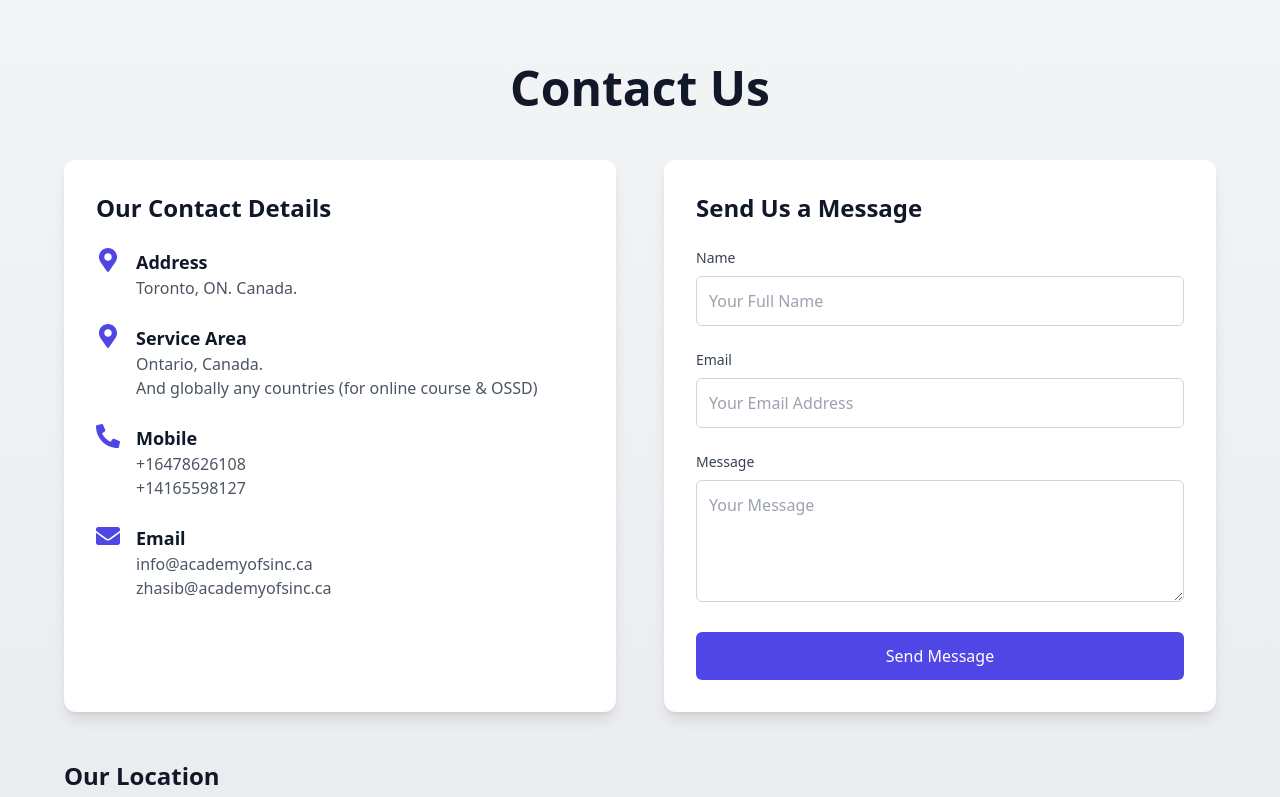
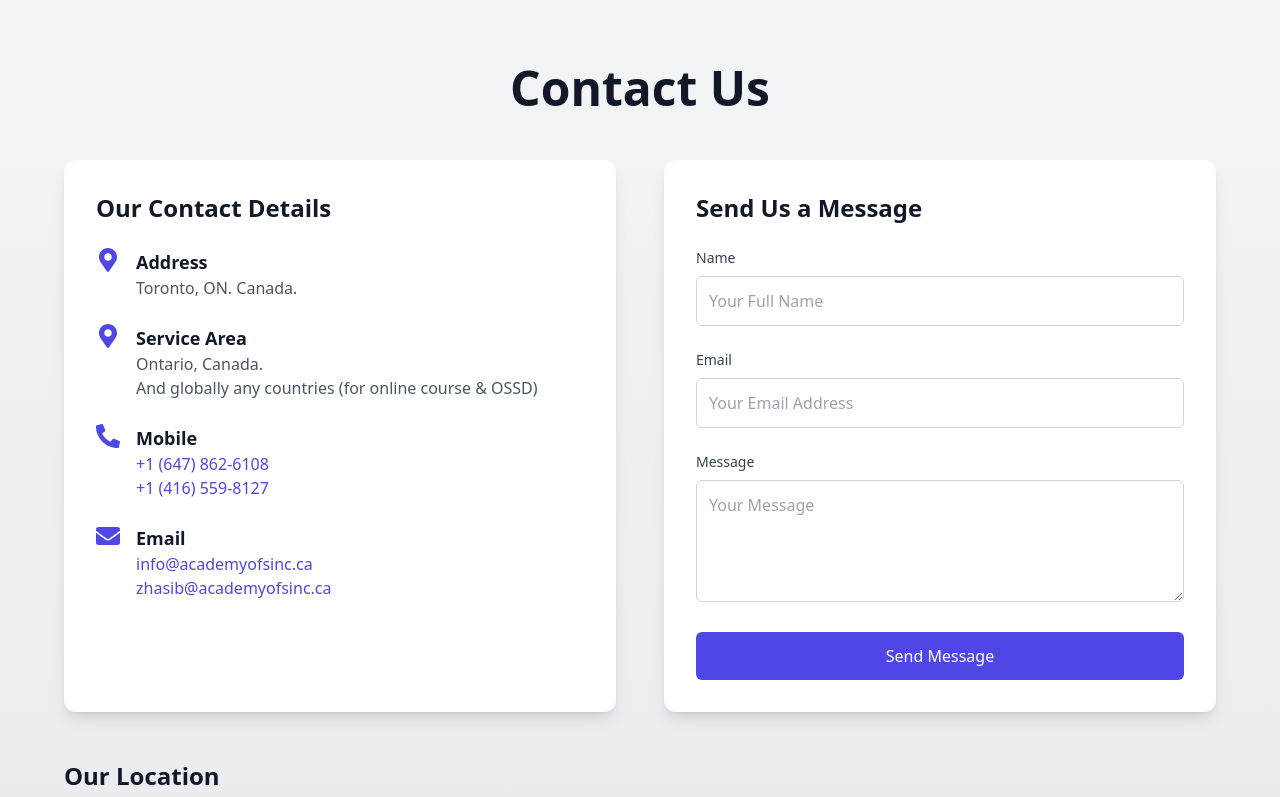
Before and after one commit to saiyadm9/lms-frontend, a Next.js app: page /about/contact-us in a window 1280 px wide. Shown: the part 400-1197 px from the top of the page. Built offline with nearby package versions, Linux system fonts and the light colour scheme.

Commit message:
updated contact links

```diff
--- a/src/app/(frontend)/about/contact-us/page.js
+++ b/src/app/(frontend)/about/contact-us/page.js
@@ -15,7 +15,6 @@
           Contact Us
         </h1>
         <div className='grid grid-cols-1 lg:grid-cols-2 gap-12 max-w-6xl mx-auto'>
-          {/* Contact Information */}
           <div className='bg-white p-8 rounded-xl shadow-lg space-y-6'>
             <h2 className='text-2xl font-semibold text-gray-900 mb-6'>
               Our Contact Details
@@ -43,8 +42,22 @@
               <FaPhoneAlt className='text-indigo-600 text-2xl flex-shrink-0' />
               <div>
                 <p className='font-bold text-lg text-gray-900'>Mobile</p>
-                <p className='text-gray-600'>+16478626108</p>
-                <p className='text-gray-600'>+14165598127</p>
+                <p className='text-gray-600'>
+                  <a
+                    href='tel:+16478626108'
+                    className='text-indigo-600 hover:underline'
+                  >
+                    +1 (647) 862-6108
+                  </a>
+                </p>
+                <p className='text-gray-600'>
+                  <a
+                    href='tel:+14165598127'
+                    className='text-indigo-600 hover:underline'
+                  >
+                    +1 (416) 559-8127
+                  </a>
+                </p>
               </div>
             </div>
 
@@ -52,22 +65,35 @@
               <FaEnvelope className='text-indigo-600 text-2xl flex-shrink-0' />
               <div>
                 <p className='font-bold text-lg text-gray-900'>Email</p>
-                <p className='text-gray-600'>info@academyofsinc.ca</p>
-                <p className='text-gray-600'>zhasib@academyofsinc.ca</p>
+                <p className='text-gray-600'>
+                  <a
+                    href='mailto:info@academyofsinc.ca'
+                    className='text-indigo-600 hover:underline'
+                  >
+                    info@academyofsinc.ca
+                  </a>
+                </p>
+                <p className='text-gray-600'>
+                  <a
+                    href='mailto:zhasib@academyofsinc.ca'
+                    className='text-indigo-600 hover:underline'
+                  >
+                    zhasib@academyofsinc.ca
+                  </a>
+                </p>
               </div>
             </div>
           </div>
           <ContactUsForm />
         </div>
 
-        {/* Google Map */}
         <div className='mt-12 max-w-6xl mx-auto'>
           <h2 className='text-2xl font-semibold text-gray-900 mb-6'>
             Our Location
           </h2>
           <div className='rounded-xl overflow-hidden shadow-lg'>
             <iframe
-              src='https://www.google.com/maps/embed?pb=!1m18!1m12!1m3!1d2881.091144836497!2d-79.24746668449999!3d43.76172617911879!2m3!1f0!2f0!3f0!3m2!1i1024!2i768!4f13.1!3m3!1m2!1s0x89d4d1a9d1b1b1b1%3A0x1b1b1b1b1b1b1b1b!2s3464%20Kingston%20Rd%2C%20Scarborough%2C%20ON%20M1M%201R5%2C%20Canada!5e0!3m2!1sen!2sus!4v1633026000000!5m2!1sen!2sus'
+              src='https://www.google.com/maps/embed?pb=!1m18!1m12!1m3!1d2881.091144836497!2d-79.24746668449999!3d43.76172617911879!2m3!1f0!2f0!3f0!3m2!1i1024!2i768!4f13.1!3m3!1m2!1s0x89d4d1a9d1b1b1b1%3A0x1b1b1b1b1b1b1b!2s3464%20Kingston%20Rd%2C%20Scarborough%2C%20ON%20M1M%201R5%2C%20Canada!5e0!3m2!1sen!2sus!4v1633026000000!5m2!1sen!2sus'
               width='100%'
               height='450'
               style={{ border: 0 }}
```
